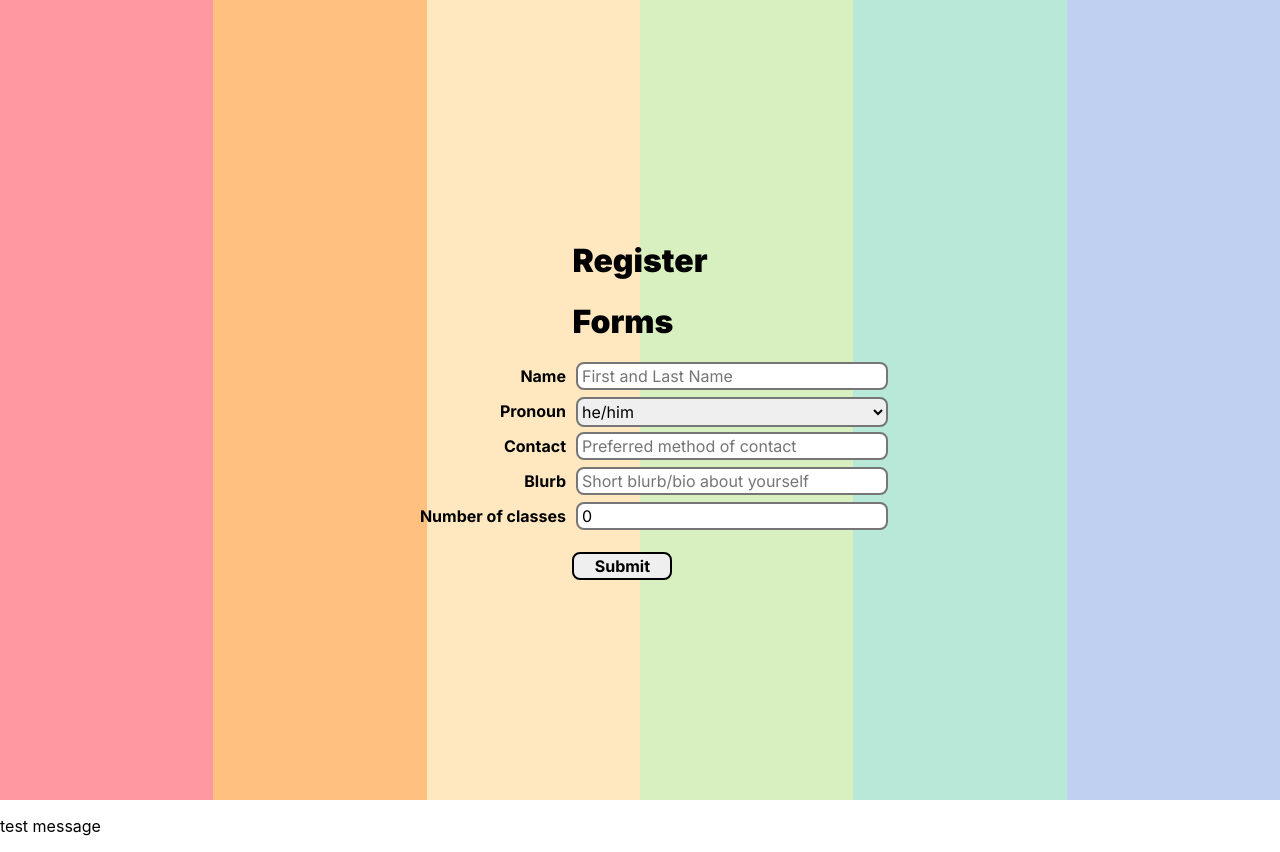
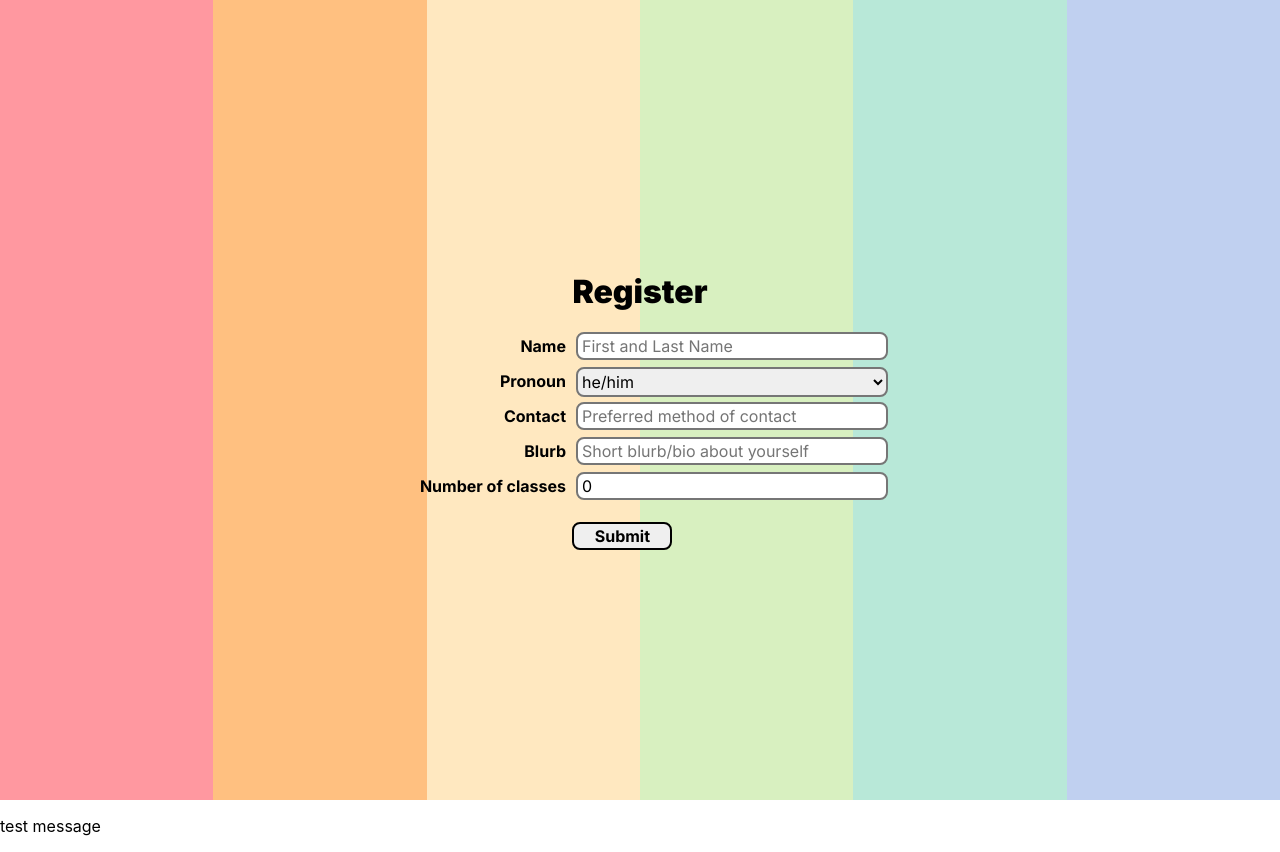
Before and after one commit to bliutech/qwerty, a React (Create React App) app in the folder frontend/: page /register in a window 1280 px wide. Built offline with nearby package versions, Linux system fonts and the light colour scheme.

Commit message:
fixed header

```diff
--- a/frontend/src/components/Forms.js
+++ b/frontend/src/components/Forms.js
@@ -69,9 +69,6 @@ let [blurb, setBlurb] = useState('');
 
   return (
     <div>
-
-      <h1>Forms</h1>
-
       <form onSubmit={handleSubmit(onSubmit)}>
 
         <div className='row'>
```
